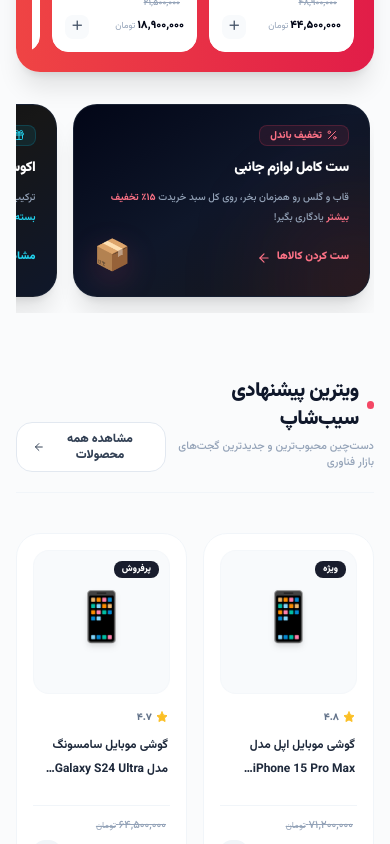
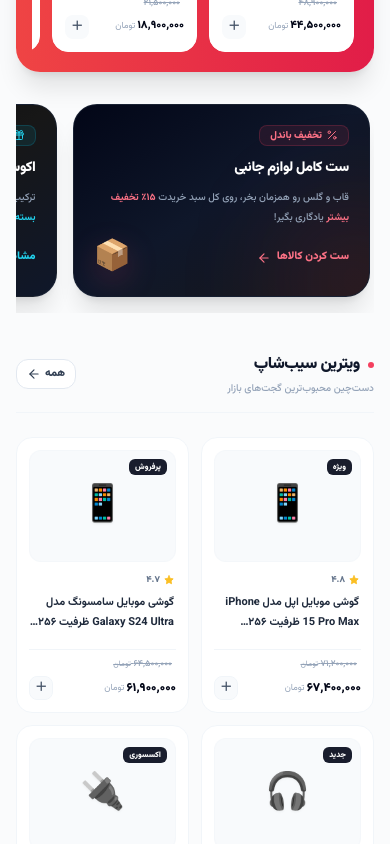
Before and after one commit to mohsenalz77/mini-shop-v2, a Next.js app: page / in a window 390 px wide. Shown: the part 1156-2000 px from the top of the page. Built offline with nearby package versions, Linux system fonts and the light colour scheme.

Commit message:
Update ProductGrid.js

```diff
--- a/src/components/ProductGrid.js
+++ b/src/components/ProductGrid.js
@@ -36,7 +36,7 @@ const products = [
     name: 'شارژر دیواری انکر مدل Nano ۲۰W مناسب برای آیفون',
     price: '۸۹۰,۰۰۰',
     oldPrice: '۱,۲۰۰,۰۰۰',
-    rating: '۴.۵',
+    rating: '۴.٥',
     image: '🔌',
     tag: 'اکسسوری'
   },
@@ -44,46 +44,49 @@ const products = [
 
 export default function ProductGrid() {
   return (
-    <div className="w-full px-4 md:px-8 my-16 relative z-10 direction-rtl">
+    // مهار فاصله‌ها متناسب با دیگر اجزای موبایل
+    <div className="w-full px-4 md:px-8 my-10 md:my-16 relative z-10 direction-rtl">
 
-      {/* هدر دگرگون شده: لوکس، مینی‌مال و هم‌تراز با کلاس‌های روز */}
-      <div className="w-full flex items-end justify-between mb-10 border-b border-slate-100 pb-5">
-        <div className="flex flex-col gap-1.5 text-right">
+      {/* هدر بهینه‌شده: دکمه در موبایل به صورت آیکون یا متن مینی‌مال در می‌آید */}
+      <div className="w-full flex items-center justify-between mb-6 md:mb-10 border-b border-slate-100 pb-4 md:pb-5">
+        <div className="flex flex-col gap-1 text-right">
           <div className="flex items-center gap-2">
-            <span className="w-2 h-2 bg-rose-500 rounded-full animate-pulse"></span>
-            <h2 className="text-xl md:text-2xl font-black text-slate-900 tracking-tight">ویترین پیشنهادی سیب‌شاپ</h2>
+            <span className="w-1.5 h-1.5 bg-rose-500 rounded-full animate-pulse"></span>
+            <h2 className="text-base md:text-2xl font-black text-slate-900 tracking-tight">ویترین سیب‌شاپ</h2>
           </div>
-          <p className="text-[11px] font-medium text-slate-400">دست‌چین محبوب‌ترین و جدیدترین گجت‌های بازار فناوری</p>
+          <p className="text-[10px] md:text-[11px] font-medium text-slate-400">دست‌چین محبوب‌ترین گجت‌های بازار</p>
         </div>
 
-        <button className="flex items-center gap-1.5 text-xs font-black text-slate-700 hover:text-rose-500 border border-slate-200 hover:border-rose-200 bg-white px-4 py-2 rounded-2xl transition-all duration-300 group shadow-2xs">
-          <span>مشاهده همه محصولات</span>
+        {/* دکمه خلاصه شده در موبایل برای جلوگیری از شلوغی کادر */}
+        <button className="flex items-center gap-1 text-[11px] md:text-xs font-black text-slate-700 hover:text-rose-500 border border-slate-200 hover:border-rose-200 bg-white px-2.5 py-1.5 md:px-4 md:py-2 rounded-xl md:rounded-2xl transition-all duration-300 group shadow-2xs">
+          <span className="hidden md:inline">مشاهده همه محصولات</span>
+          <span className="md:hidden">همه</span>
           <ArrowLeft className="w-3.5 h-3.5 transition-transform group-hover:-translate-x-1" />
         </button>
       </div>
 
-      {/* گرید کارت‌های محصول با ساختار هندسی تراز */}
-      <div className="w-full grid grid-cols-2 md:grid-cols-4 gap-4 md:gap-6">
+      {/* گرید ۲ ستونه در موبایل و ۴ ستونه در دسکتاپ */}
+      <div className="w-full grid grid-cols-2 md:grid-cols-4 gap-3 md:gap-6">
         {products.map((product) => (
           <div
             key={product.id}
-            className="bg-white rounded-3xl p-4 border border-slate-100 hover:shadow-[0_24px_48px_rgba(0,0,0,0.04)] hover:border-slate-200 transition-all duration-300 flex flex-col justify-between group cursor-pointer relative overflow-hidden"
+            className="bg-white rounded-2xl md:rounded-3xl p-3 md:p-4 border border-slate-100 hover:shadow-[0_24px_48px_rgba(0,0,0,0.04)] hover:border-slate-200 transition-all duration-300 flex flex-col justify-between group cursor-pointer relative overflow-hidden"
           >
             <div>
-              {/* باکس تصویر محصول - یکدست با ایموجی‌های تمیز مشابه شگفت‌انگیز */}
-              <div className="bg-slate-50 rounded-2xl h-36 md:h-44 flex items-center justify-center relative overflow-hidden mb-4 border border-slate-100/50">
-                <span className="text-5xl md:text-6xl group-hover:scale-110 transition duration-500 select-none filter drop-shadow-md">
+              {/* باکس تصویر محصول - بهینه‌سازی ارتفاع در موبایل (h-28) */}
+              <div className="bg-slate-50 rounded-xl md:rounded-2xl h-28 md:h-44 flex items-center justify-center relative overflow-hidden mb-3 border border-slate-100/50">
+                <span className="text-4xl md:text-6xl group-hover:scale-110 transition duration-500 select-none filter drop-shadow-sm">
                   {product.image}
                 </span>
 
-                {/* تگ کالا با تم تاریک و باکلاس */}
+                {/* تگ کالا */}
                 {product.tag && (
-                  <span className="absolute top-2.5 right-2.5 bg-slate-950/90 backdrop-blur-xs text-white text-[9px] font-black px-2 py-0.5 rounded-lg shadow-xs">
+                  <span className="absolute top-2 right-2 bg-slate-950/90 backdrop-blur-xs text-white text-[8px] md:text-[9px] font-black px-1.5 py-0.5 rounded-md md:rounded-lg shadow-xs">
                     {product.tag}
                   </span>
                 )}
 
-                {/* دکمه افزودن به سبد خرید دسکتاپ چسبان با استایل مدرن */}
+                {/* دکمه سبد خرید دسکتاپ */}
                 <div className="absolute inset-x-2 bottom-2 translate-y-14 opacity-0 group-hover:translate-y-0 group-hover:opacity-100 transition-all duration-300 ease-out z-20 hidden md:block">
                   <button className="w-full bg-slate-950 hover:bg-rose-500 text-white py-2.5 rounded-xl text-xs font-black shadow-md transition duration-200 flex items-center justify-center gap-1.5">
                     <ShoppingBag className="w-3.5 h-3.5" />
@@ -93,33 +96,33 @@ export default function ProductGrid() {
               </div>
 
               {/* ریتینگ ستاره */}
-              <div className="flex items-center gap-1 mb-2 justify-start pr-0.5">
-                <Star className="w-3 h-3 text-amber-400 fill-amber-400" />
-                <span className="text-[10px] font-black text-slate-500">{product.rating}</span>
+              <div className="flex items-center gap-1 mb-1.5 justify-start pr-0.5">
+                <Star className="w-2.5 h-2.5 text-amber-400 fill-amber-400" />
+                <span className="text-[9px] md:text-[10px] font-black text-slate-500">{product.rating}</span>
               </div>
 
-              {/* عنوان کالا */}
-              <h3 className="text-xs md:text-sm font-bold text-slate-800 leading-6 line-clamp-2 h-12 mb-4 text-right pr-0.5">
+              {/* عنوان کالا با کنترل لاین‌کمپ و سایز فونت موبایل */}
+              <h3 className="text-[11px] md:text-sm font-bold text-slate-800 leading-5 md:leading-6 line-clamp-2 h-10 md:h-12 mb-3 text-right pr-0.5">
                 {product.name}
               </h3>
             </div>
 
-            {/* بخش قیمت‌ها در کف کارت - تراز کامل عمودی */}
-            <div className="mt-2 pt-3 border-t border-slate-100 flex flex-col gap-1 text-right">
-              {/* قیمت قبلی خط خورده ملایم */}
-              <span className="text-[11px] text-slate-400 font-medium line-through pr-1">
-                {product.oldPrice} <span className="text-[9px] font-normal no-underline">تومان</span>
+            {/* بخش قیمت‌ها در کف کارت */}
+            <div className="mt-1 pt-2 md:pt-3 border-t border-slate-100 flex flex-col gap-0.5 text-right">
+              {/* قیمت قبلی */}
+              <span className="text-[9px] md:text-[11px] text-slate-400 font-medium line-through pr-1">
+                {product.oldPrice} <span className="text-[8px] md:text-[9px] font-normal no-underline">تومان</span>
               </span>
 
               <div className="flex items-center justify-between w-full mt-0.5">
-                {/* قیمت نهایی درشت */}
-                <div className="text-sm md:text-base font-black text-slate-950 flex items-center gap-0.5">
+                {/* قیمت نهایی */}
+                <div className="text-xs md:text-base font-black text-slate-950 flex items-center gap-0.5">
                   <span>{product.price}</span>
-                  <span className="text-[10px] font-normal text-slate-400">تومان</span>
+                  <span className="text-[9px] md:text-[10px] font-normal text-slate-400">تومان</span>
                 </div>
 
-                {/* دکمه پلاس موبایل */}
-                <button className="md:hidden bg-slate-100 text-slate-800 w-7 h-7 rounded-xl flex items-center justify-center font-bold text-xs hover:bg-rose-500 hover:text-white transition duration-200">
+                {/* دکمه پلاس موبایل با ظاهر گرد و ظریف‌تر */}
+                <button className="md:hidden bg-slate-50 text-slate-600 border border-slate-100 w-6 h-6 rounded-lg flex items-center justify-center font-bold text-xs hover:bg-rose-500 hover:text-white transition duration-200 shadow-3xs">
                   ＋
                 </button>
               </div>
```
